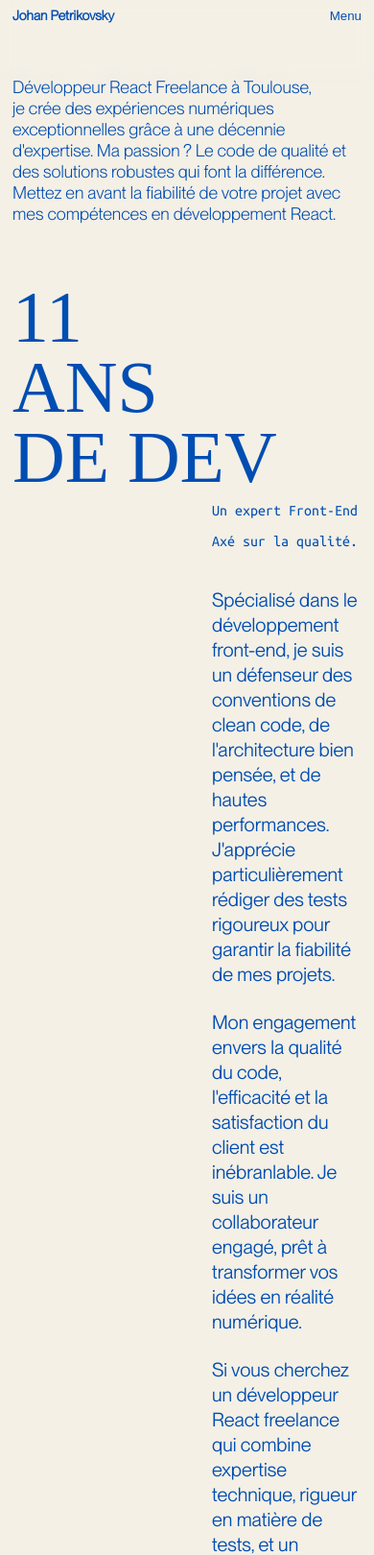
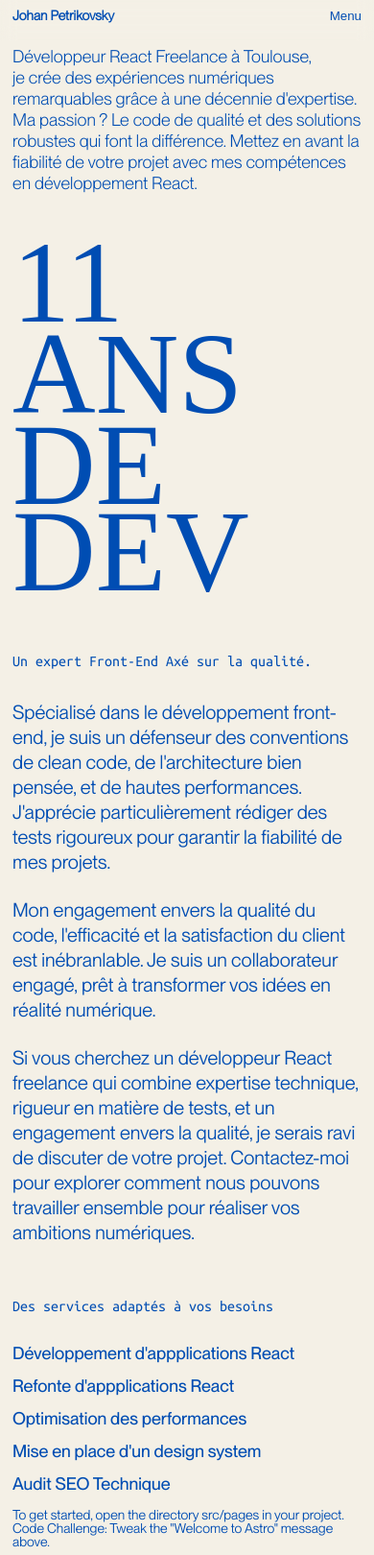
Before and after one commit to ptrkvsky/portfolio-2023, an Astro site: page / in a window 390 px wide. Shown: the top 1620 px of the page at 96% size. Built offline with nearby package versions, Linux system fonts and the light colour scheme; Astro itself is replaced by a stand-in of ours; a web font is replaced by a local one.

Commit message:
feat: :sparkles: section services & intro

```diff
--- a/src/features/home/components/Introduction/Introduction.astro
+++ b/src/features/home/components/Introduction/Introduction.astro
@@ -4,7 +4,7 @@
 
 <div class="introduction">
   <h1 class="titre">Développeur React Freelance à Toulouse,</h1><p class="text">
-    je crée des expériences numériques exceptionnelles grâce à une décennie
+    je crée des expériences numériques remarquables grâce à une décennie
     d'expertise. Ma passion ? Le code de qualité et des solutions robustes qui
     font la différence. Mettez en avant la fiabilité de votre projet avec mes
     compétences en développement React.
@@ -13,7 +13,7 @@
 
 <style lang="scss">
   .introduction {
-    margin-top: var(--spacing-3xl);
+    margin-top: var(--spacing-4xl);
     font-family: "Montreal";
     font-size: clamp(18px, 4.5rem, 4.5rem);
     line-height: clamp(22px, 5.5rem, 6rem);
--- a/src/features/home/components/SectionPresentation/SectionPresentation.astro
+++ b/src/features/home/components/SectionPresentation/SectionPresentation.astro
@@ -26,6 +26,13 @@
 <style>
   .section-presentation {
     padding-left: 102.4rem;
+
+    margin: var(--spacing-3xl) 0;
+
+    @media screen and (max-width: 766px) {
+      padding-left: 0;
+      margin: var(--spacing-xxl) 0;
+    }
   }
   p {
     margin: var(--spacing-lg) 0;
--- /dev/null
+++ b/src/features/home/components/SectionServices/SectionServices.astro
@@ -0,0 +1,26 @@
+<section class="section-services" aria-label="section services">
+  <h2 class="mini-title">Des services adaptés à vos besoins</h2>
+  <ul class="service-list">
+    <li class="service-item">Développement d'appplications React</li>
+    <li class="service-item">Refonte d'appplications React</li>
+    <li class="service-item">Optimisation des performances</li>
+    <li class="service-item">Mise en place d'un design system</li>
+    <li class="service-item">Audit SEO Technique</li>
+  </ul>
+</section>
+
+<style lang="scss">
+  .service-item {
+    margin-bottom: var(--spacing-xl);
+
+    font-size: clamp(18px, 4rem, 4rem);
+    line-height: 32px;
+    font-variation-settings: "wght" 500;
+
+    @media screen and (max-width: 766px) {
+      line-height: 18px;
+
+      margin-bottom: var(--spacing-md);
+    }
+  }
+</style>
--- /dev/null
+++ b/src/features/home/components/SectionServices/index.ts
@@ -0,0 +1 @@
+export { default as SectionServices } from "./SectionServices.astro";
--- a/src/features/home/components/TitleHero/TitleHero.astro
+++ b/src/features/home/components/TitleHero/TitleHero.astro
@@ -37,9 +37,13 @@
   .title {
     margin-top: var(--spacing-3xl);
 
-    font-size: 37.3rem;
-    line-height: 32.2rem;
+    font-size: clamp(120px, 37.3rem, 37.3rem);
+    line-height: clamp(90px, 32.2rem, 32.2rem);
     font-family: Grotesk;
     text-transform: uppercase;
+
+    @media screen and (max-width: 766px) {
+      margin-top: var(--spacing-xxl);
+    }
   }
 </style>
--- a/src/features/layout/header/components/Blur/Blur.astro
+++ b/src/features/layout/header/components/Blur/Blur.astro
@@ -3,6 +3,10 @@
 <style lang="scss">
   .blur {
     --blur-height: calc(var(--spacing-3xl) * 1.3461);
+    @media screen and (max-width: 766px) {
+      --blur-height: calc(var(--spacing-xl) * 1.3461);
+    }
+
     -webkit-backdrop-filter: blur(8px);
     backdrop-filter: blur(8px);
     height: var(--blur-height);
--- a/src/features/layout/header/components/Header/Header.astro
+++ b/src/features/layout/header/components/Header/Header.astro
@@ -23,6 +23,13 @@
 </header>
 
 <style>
+  header {
+    position: fixed;
+    top: 0;
+    width: 100%;
+    z-index: 910;
+  }
+
   .foreground {
     position: relative;
     display: flex;
@@ -30,7 +37,7 @@
     justify-content: space-between;
     height: var(--spacing-3xl);
     width: 100%;
-    z-index: 1;
+    z-index: 910;
 
     @media screen and (max-width: 766px) {
       height: var(--spacing-xl);
--- a/src/pages/index.astro
+++ b/src/pages/index.astro
@@ -3,6 +3,7 @@
 import { Introduction } from "@features/home/components/Introduction";
 import { SectionPresentation } from "@features/home/components/SectionPresentation";
 import { TitleHero } from "@features/home/components/TitleHero";
+import { SectionServices } from "@features/home/components/SectionServices";
 import Card from "../components/Card.astro";
 ---
 
@@ -11,6 +12,7 @@
     <Introduction />
     <TitleHero />
     <SectionPresentation />
+    <SectionServices />
     <p class="instructions">
       To get started, open the directory <code>src/pages</code> in your project.<br
       />
--- a/src/styles/titles.scss
+++ b/src/styles/titles.scss
@@ -1,9 +1,13 @@
 .mini-title {
   display: block;
-  margin-bottom: 32px;
+  margin-bottom: var(--spacing-xl);
 
   font-size: 16px;
   line-height: 32px;
 
   font-family: "Ubuntu Mono", sans-serif;
+
+  @media screen and (max-width: 766px) {
+    margin-bottom: var(--spacing-lg);
+  }
 }
```
